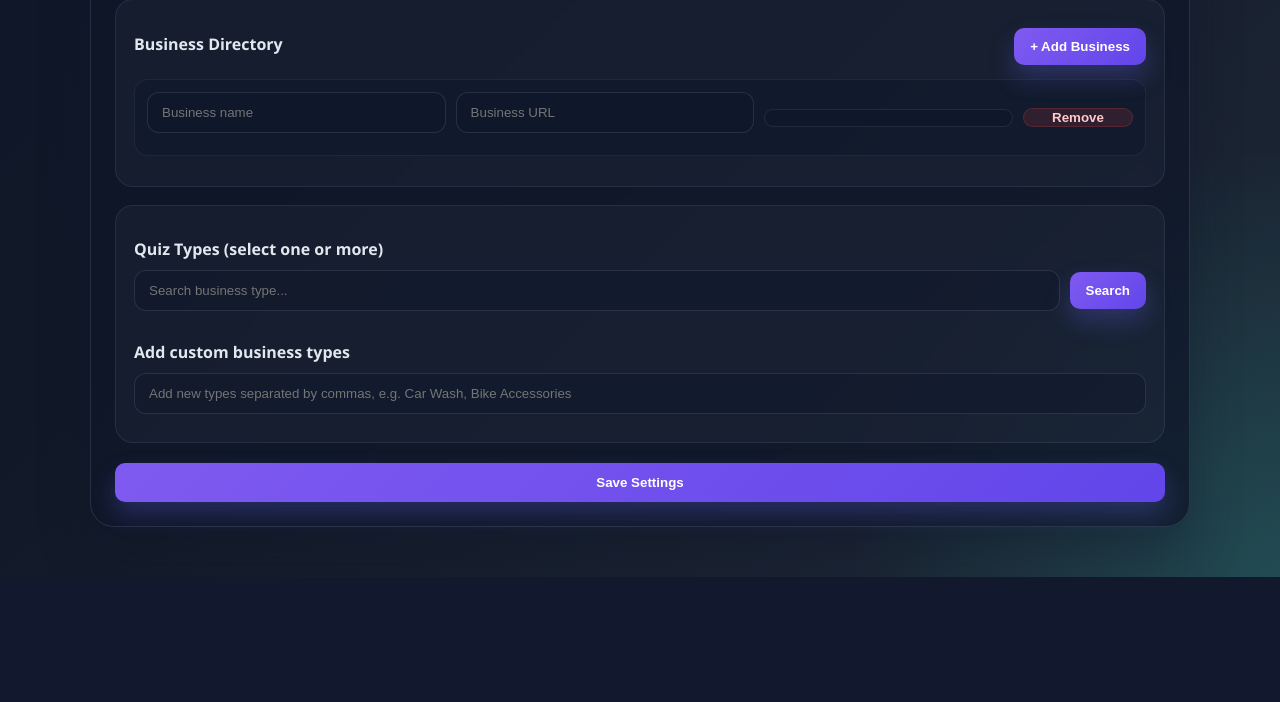
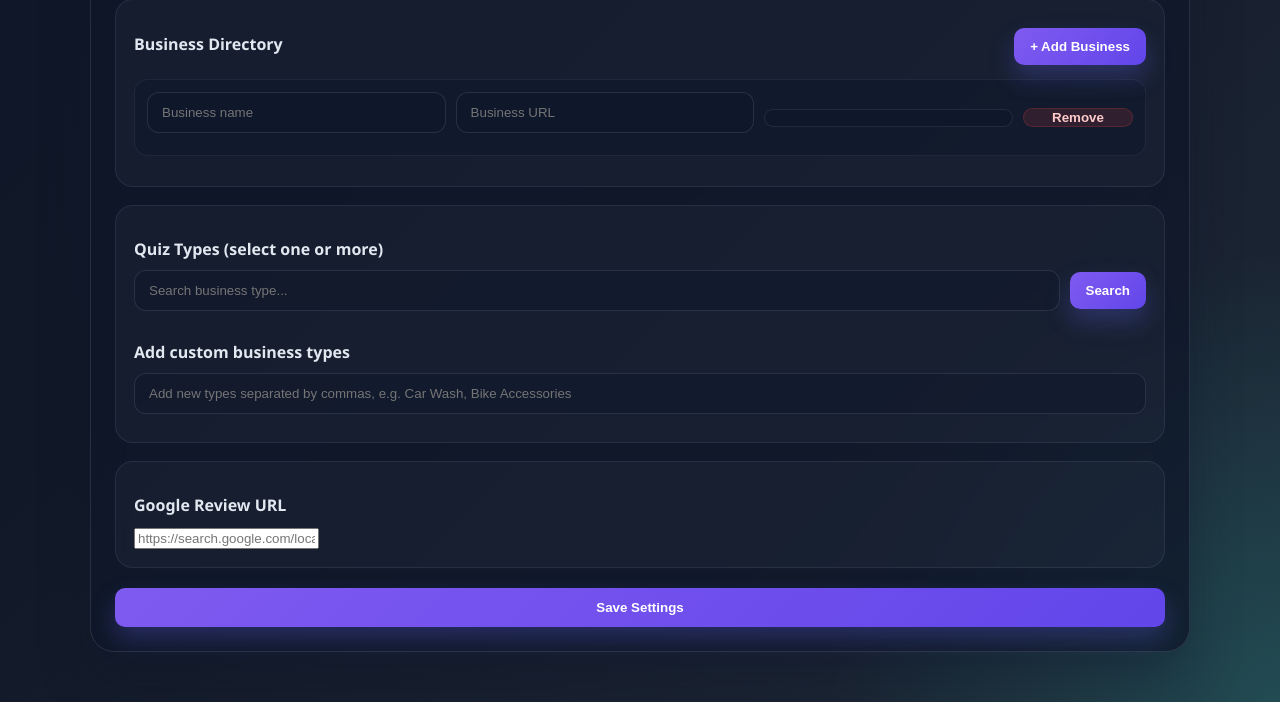
Before and after one commit to basim6401-source/flask_ai_review_project, a Flask app: template templates/admin.html in a window 1280 px wide. Shown: the part 566-1268 px from the top of the page. Before the commit the page ends 1143 px from the top, so only its background shows below. Run offline with Flask 3, Linux system fonts and the light colour scheme; the template is opened without the code that fills it, so the values that code supplies are empty.

Commit message:
Add admin access deletion

```diff
--- a/app.py
+++ b/app.py
@@ -401,6 +401,8 @@ def load_config_from_file():
 
 def load_config():
     init_db()
+    file_cfg = load_config_from_file()
+    google_review_url = file_cfg.get('google_review_url', GOOGLE_REVIEW_URL)
     conn = get_db_connection()
     shops = []
     for row in conn.execute(
@@ -432,13 +434,17 @@ def load_config():
     normalized = normalize_quiz_types(quiz_types)
 
     if not shops and not normalized:
-        cfg = load_config_from_file()
+        cfg = file_cfg
         if cfg:
             save_config(cfg)
             return cfg
-        return {'shops': [], 'quiz_types': AVAILABLE_TYPES}
+        return {'shops': [], 'quiz_types': AVAILABLE_TYPES, 'google_review_url': google_review_url}
 
-    return {'shops': shops, 'quiz_types': normalized}
+    return {
+        'shops': shops,
+        'quiz_types': normalized,
+        'google_review_url': google_review_url,
+    }
 
 
 def save_config(cfg):
@@ -456,7 +462,8 @@ def save_config(cfg):
 
     normalized_cfg = {
         'shops': normalized_shops,
-        'quiz_types': normalize_quiz_types(cfg.get('quiz_types'))
+        'quiz_types': normalize_quiz_types(cfg.get('quiz_types')),
+        'google_review_url': (cfg.get('google_review_url') or GOOGLE_REVIEW_URL).strip()
     }
     cfg_path = os.path.join(os.path.dirname(__file__), 'config.json')
     with open(cfg_path, 'w', encoding='utf-8') as f:
@@ -510,6 +517,19 @@ def create_admin(username, password, first_name, last_name, phone):
             (username, generate_password_hash(password), first_name, last_name, phone)
         )
         conn.commit()
+    finally:
+        conn.close()
+
+
+def deactivate_admin(username):
+    conn = get_db_connection()
+    try:
+        cursor = conn.execute(
+            "UPDATE admins SET is_active = 0 WHERE username = ? AND is_active = 1",
+            (username,)
+        )
+        conn.commit()
+        return cursor.rowcount > 0
     finally:
         conn.close()
 
@@ -568,9 +588,10 @@ def home():
         shop.setdefault('type', '')
 
     quiz_types = normalize_quiz_types(cfg.get('quiz_types'))
+    google_review_url = cfg.get('google_review_url', GOOGLE_REVIEW_URL)
     return render_template(
         "index.html",
-        google_url=GOOGLE_REVIEW_URL,
+        google_url=google_review_url,
         shops=shops,
         available_types=quiz_types,
         admin_url=url_for('login')
@@ -584,6 +605,7 @@ def generate():
     # load config to read available quiz types
     cfg = load_config()
     available = cfg.get('quiz_types', AVAILABLE_TYPES)
+    google_review_url = cfg.get('google_review_url', GOOGLE_REVIEW_URL)
 
     # if no type provided, default to first admin-selected type (if any)
     if not qtype and available:
@@ -603,7 +625,7 @@ def generate():
 
     return jsonify({
         "reviews": reviews,
-        "google_url": GOOGLE_REVIEW_URL,
+        "google_url": google_review_url,
         "type": qtype or ""
     })
 
@@ -640,15 +662,18 @@ def admin():
 
         custom_quiz_types = parse_custom_quiz_types(request.form.get('custom_quiz_types'))
         quiz_types = request.form.getlist('quiz_types') + custom_quiz_types
+        google_review_url = request.form.get('google_review_url', '').strip() or GOOGLE_REVIEW_URL
         cfg = {
             'shops': shops,
-            'quiz_types': normalize_quiz_types(quiz_types)
+            'quiz_types': normalize_quiz_types(quiz_types),
+            'google_review_url': google_review_url,
         }
         save_config(cfg)
         return redirect(url_for('home'))
 
     cfg = load_config()
     cfg['quiz_types'] = normalize_quiz_types(cfg.get('quiz_types'))
+    cfg.setdefault('google_review_url', GOOGLE_REVIEW_URL)
     if 'shops' not in cfg:
         shop_name = cfg.get('shop_name', '')
         shop_url = cfg.get('shop_url', '')
@@ -691,6 +716,20 @@ def add_admin():
     return redirect(url_for('admin', admin_message='Admin access granted.'))
 
 
+@app.route(f'{ADMIN_PATH}/admins/delete', methods=['POST'])
+@login_required
+def delete_admin():
+    username = request.form.get('username', '').strip().lower()
+    current_username = session.get('admin_username', '').lower()
+    if username == ADMIN_USERNAME:
+        return redirect(url_for('admin', admin_error='The owner account cannot be deleted.'))
+    if username == current_username:
+        return redirect(url_for('admin', admin_error='You cannot delete your own admin access.'))
+    if not username or not deactivate_admin(username):
+        return redirect(url_for('admin', admin_error='Admin account not found.'))
+    return redirect(url_for('admin', admin_message='Admin access deleted.'))
+
+
 if __name__ == "__main__":
     port = int(os.environ.get("PORT", 5000))
     debug = True
--- a/config.json
+++ b/config.json
@@ -14,5 +14,6 @@
     "Gym",
     "Car Wash",
     "Bike Accessories"
-  ]
+  ],
+  "google_review_url": "https://search.google.com/local/writereview?placeid=ChIJEb5DJgBDvDsRixDy-RGkGCw"
 }
--- a/templates/admin.html
+++ b/templates/admin.html
@@ -272,7 +272,17 @@
       </form>
       <div class="types" aria-label="Authorized administrators">
         {% for admin in admins %}
-          <div class="type">{{ admin.first_name }} {{ admin.last_name }} · {{ admin.username }} · {{ admin.phone }}</div>
+          <div class="type">
+            <span>{{ admin.first_name }} {{ admin.last_name }} · {{ admin.username }} · {{ admin.phone }}</span>
+            {% if admin.username == 'huzaifa' %}
+              <span style="opacity:.65;">Owner</span>
+            {% else %}
+              <form method="post" action="{{ url_for('delete_admin') }}" style="margin:0;">
+                <input type="hidden" name="username" value="{{ admin.username }}" />
+                <button class="remove" type="submit" onclick="return confirm('Delete admin access for {{ admin.username }}?');">Delete</button>
+              </form>
+            {% endif %}
+          </div>
         {% endfor %}
       </div>
     </div>
@@ -322,6 +332,11 @@
         </div>
         <label style="margin-top:20px;">Add custom business types</label>
         <input type="text" name="custom_quiz_types" placeholder="Add new types separated by commas, e.g. Car Wash, Bike Accessories" />
+      </div>
+
+      <div class="panel">
+        <label for="googleReviewUrl">Google Review URL</label>
+        <input id="googleReviewUrl" type="url" name="google_review_url" value="{{ cfg.get('google_review_url', '') }}" placeholder="https://search.google.com/local/writereview?placeid=..." required />
       </div>
 
       <button class="submit" type="submit">Save Settings</button>
```
Also changed, not shown: tests/test_admin_auth.py (+45 -0 lines).
